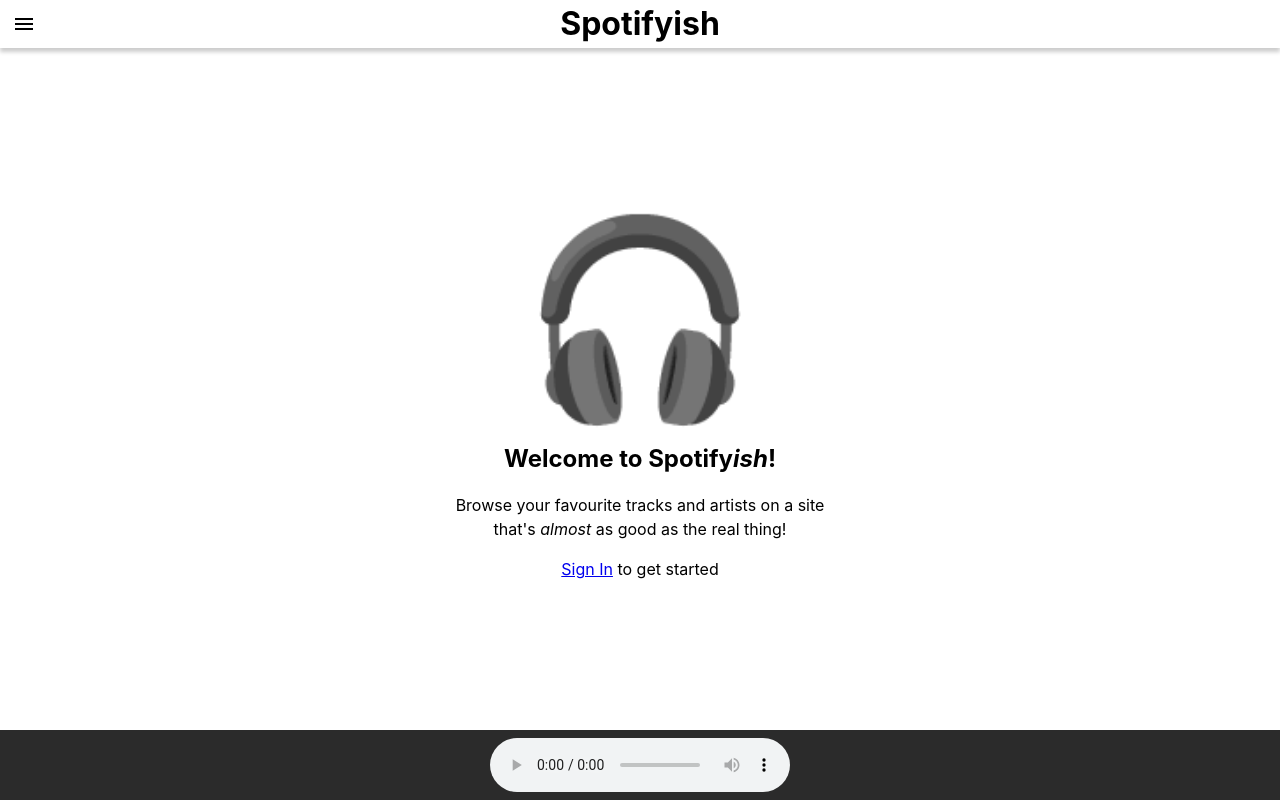
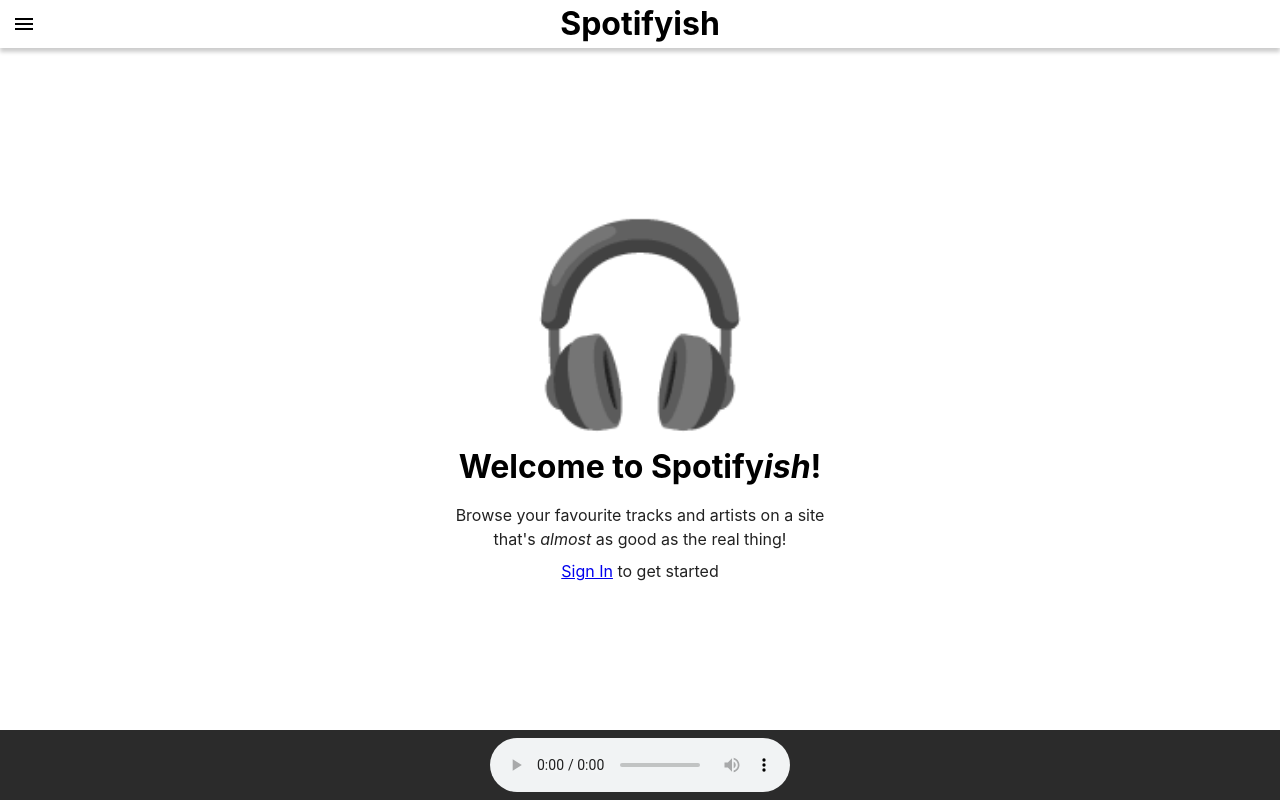
Before and after one commit to TomChamberlainUK/spotifyish-2.0, a Next.js app: page / in a window 1280 px wide. Built offline with nearby package versions, Linux system fonts and the light colour scheme; no server answers.

Commit message:
Implemented typography mixins

```diff
--- a/styles/home.module.scss
+++ b/styles/home.module.scss
@@ -1,3 +1,5 @@
+@use './typography';
+
 .container {
   display: grid;
   place-content: center;
@@ -13,8 +15,14 @@
   font-size: 12rem;
 }
 
+.heading {
+  @include typography.title(var(--color-text-contrast));
+  margin: 1rem 0;
+}
+
 .paragraph {
-  line-height: 150%;
+  @include typography.paragraph(var(--color-text-dark-high-emphasis));
+  margin: 0.5rem 0;
 }
 
 .italic {
```
